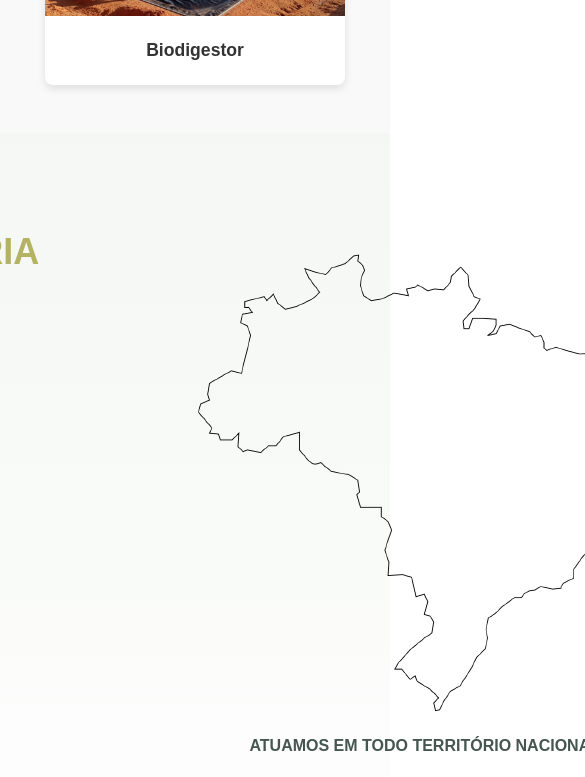
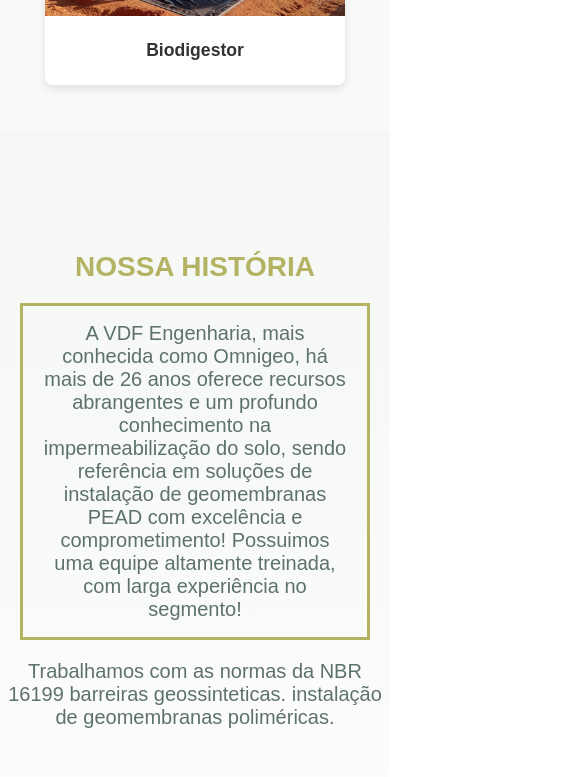
Before and after one commit to lucaslobatob/omnigeo-react, a React (Create React App) app: page / in a window 390 px wide. Shown: the part 2880-3657 px from the top of the page, 585 px wide, since content can reach past the window. Built offline with nearby package versions, Linux system fonts and the light colour scheme.

Commit message:
stylied sobre component to  mobile environment

```diff
--- a/src/components/sobre/sobre.css
+++ b/src/components/sobre/sobre.css
@@ -1,5 +1,6 @@
 .quem-somos {
   display: flex;
+  flex-wrap: wrap;
   justify-content: center;
   background: linear-gradient(to bottom, #f4f7f3, #ffffff);
 }
@@ -35,3 +36,29 @@
   font-weight: bold;
   color: #45554f;
 }
+
+@media (max-width: 768px) {
+  .quem-somos {
+    flex-direction: column;
+    text-align: center;
+  }
+
+  .qs-info,
+  .img-brasil {
+    max-width: 100%;
+    margin: 20px 0;
+  }
+
+  .qs-title {
+    font-size: 28px;
+  }
+
+  .qs-p {
+    font-size: 18px;
+    margin: 20px;
+  }
+
+  .img-brasil img {
+    max-width: 250px;
+  }
+}
```
